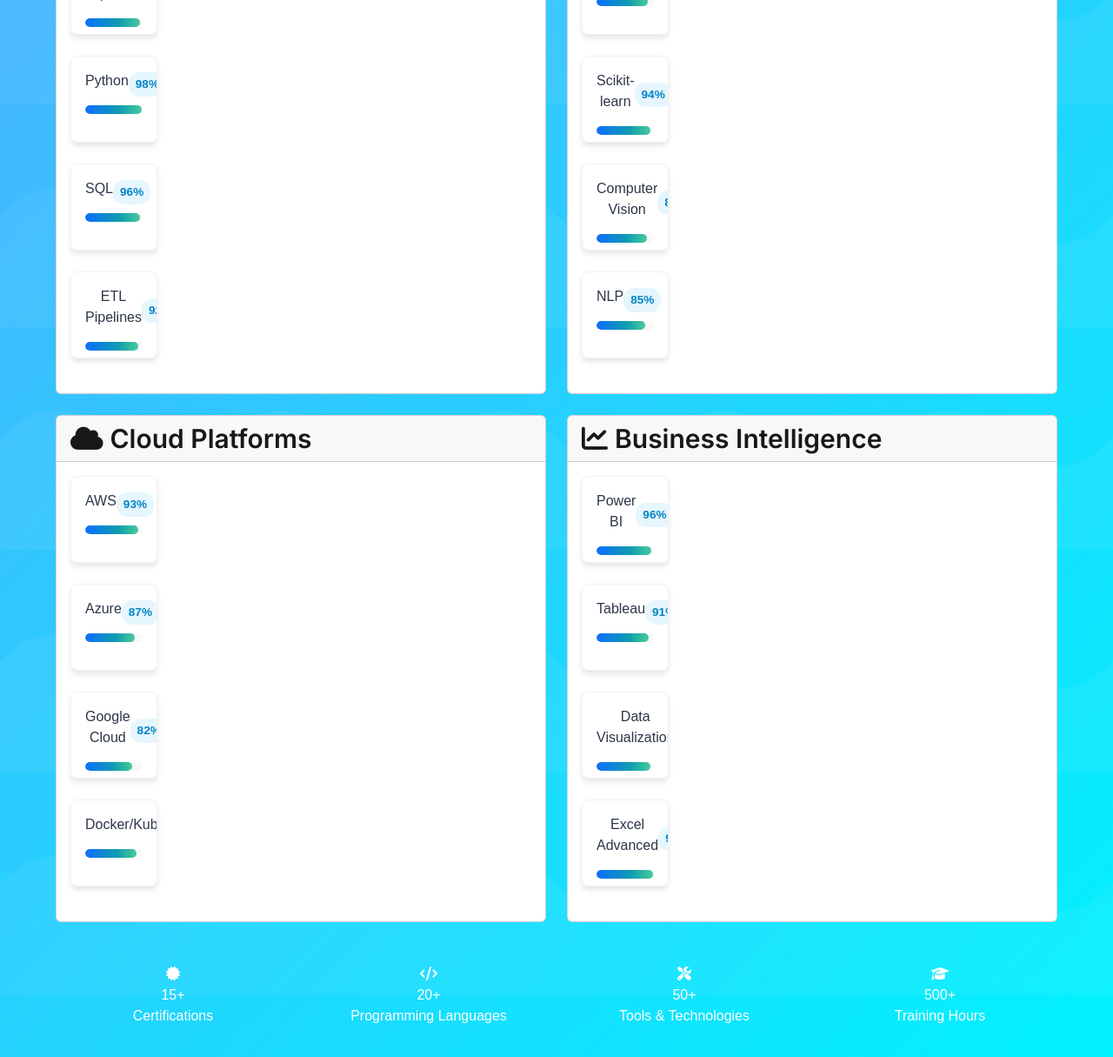
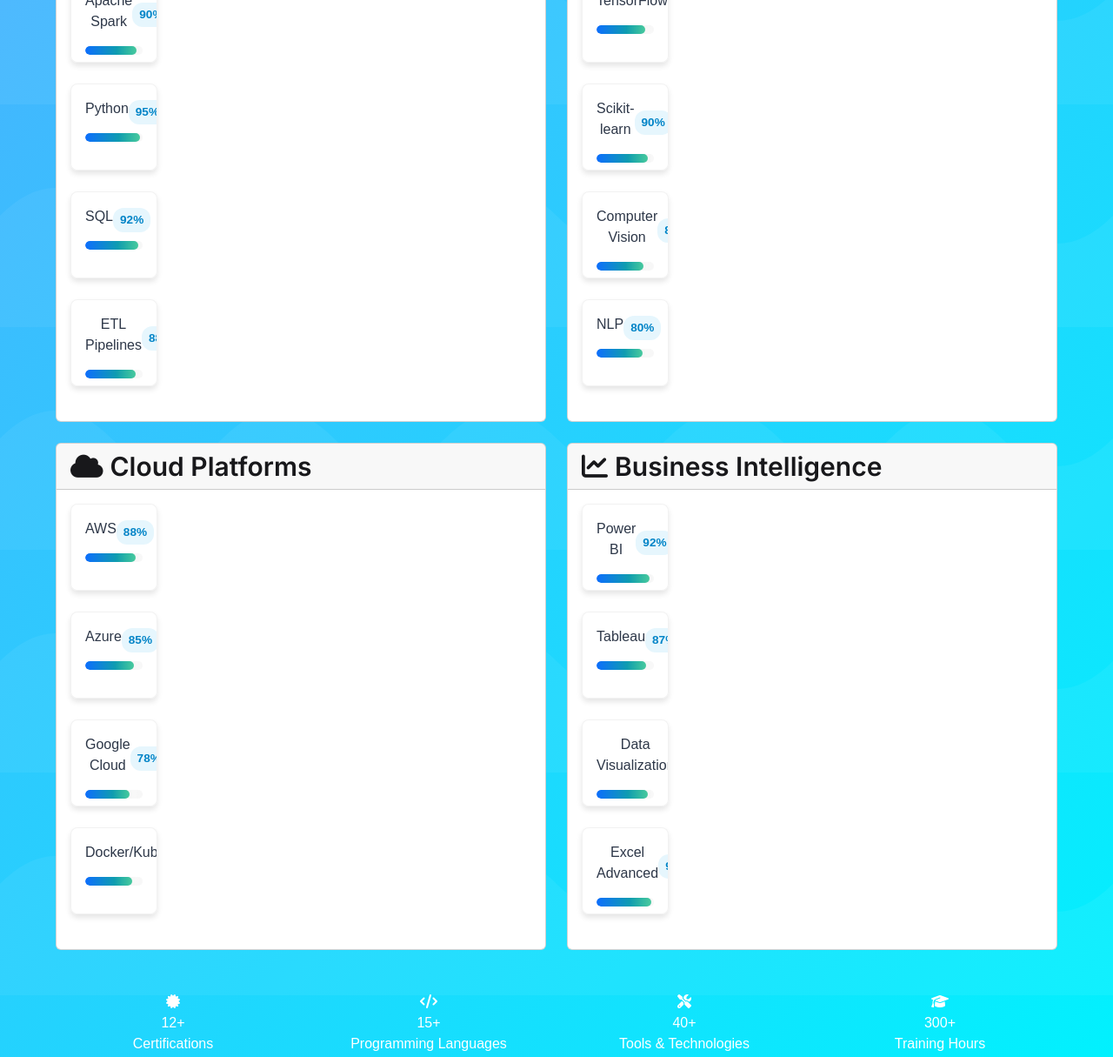
Before and after one commit to simonrenauld/simonrenauld.github.io, a plain HTML site: page index.html in a window 1280 px wide. Shown: the part 1462-2677 px from the top of the page at 87% size. Drawn offline with nearby package versions, Linux system fonts and the light colour scheme.

Commit message:
Refine Technical Proficiency section with realistic skill levels
- Adjust skill percentages to more credible levels (85-95% range)
- Update summary statistics to realistic numbers
- Improve section description for enterprise focus
- Fix minor HTML formatting issues
- Maintain professional presentation while being authentic

```diff
--- a/index.html
+++ b/index.html
@@ -198,7 +198,7 @@
             <div class="section-header text-center mb-5">
                 <h2 class="display-5 fw-bold mb-3">Technical Proficiency</h2>
                 <p class="lead text-muted mb-4" style="max-width: 600px; margin: 0 auto;">
-                    Advanced expertise across the full data engineering and analytics stack
+                    Advanced expertise across the full data engineering and analytics stack, with hands-on experience in enterprise-scale implementations
                 </p>
                 <div class="section-divider"></div>
             </div>
@@ -215,6 +215,15 @@
                             <div class="skill-item mb-4">
                                 <div class="skill-info d-flex justify-content-between align-items-center mb-2">
                                     <span class="skill-name fw-medium">Apache Spark</span>
+                                    <span class="skill-percentage text-primary fw-bold">90%</span>
+                                </div>
+                                <div class="skill-bar">
+                                    <div class="skill-fill" style="width: 90%"></div>
+                                </div>
+                            </div>
+                            <div class="skill-item mb-4">
+                                <div class="skill-info d-flex justify-content-between align-items-center mb-2">
+                                    <span class="skill-name fw-medium">Python</span>
                                     <span class="skill-percentage text-primary fw-bold">95%</span>
                                 </div>
                                 <div class="skill-bar">
@@ -223,29 +232,20 @@
                             </div>
                             <div class="skill-item mb-4">
                                 <div class="skill-info d-flex justify-content-between align-items-center mb-2">
-                                    <span class="skill-name fw-medium">Python</span>
-                                    <span class="skill-percentage text-primary fw-bold">98%</span>
+                                    <span class="skill-name fw-medium">SQL</span>
+                                    <span class="skill-percentage text-primary fw-bold">92%</span>
                                 </div>
                                 <div class="skill-bar">
-                                    <div class="skill-fill" style="width: 98%"></div>
-                                </div>
-                            </div>
-                            <div class="skill-item mb-4">
-                                <div class="skill-info d-flex justify-content-between align-items-center mb-2">
-                                    <span class="skill-name fw-medium">SQL</span>
-                                    <span class="skill-percentage text-primary fw-bold">96%</span>
-                                </div>
-                                <div class="skill-bar">
-                                    <div class="skill-fill" style="width: 96%"></div>
+                                    <div class="skill-fill" style="width: 92%"></div>
                                 </div>
                             </div>
                             <div class="skill-item">
                                 <div class="skill-info d-flex justify-content-between align-items-center mb-2">
                                     <span class="skill-name fw-medium">ETL Pipelines</span>
-                                    <span class="skill-percentage text-primary fw-bold">92%</span>
+                                    <span class="skill-percentage text-primary fw-bold">88%</span>
                                 </div>
                                 <div class="skill-bar">
-                                    <div class="skill-fill" style="width: 92%"></div>
+                                    <div class="skill-fill" style="width: 88%"></div>
                                 </div>
                             </div>
                         </div>
@@ -263,6 +263,15 @@
                             <div class="skill-item mb-4">
                                 <div class="skill-info d-flex justify-content-between align-items-center mb-2">
                                     <span class="skill-name fw-medium">TensorFlow</span>
+                                    <span class="skill-percentage text-primary fw-bold">85%</span>
+                                </div>
+                                <div class="skill-bar">
+                                    <div class="skill-fill" style="width: 85%"></div>
+                                </div>
+                            </div>
+                            <div class="skill-item mb-4">
+                                <div class="skill-info d-flex justify-content-between align-items-center mb-2">
+                                    <span class="skill-name fw-medium">Scikit-learn</span>
                                     <span class="skill-percentage text-primary fw-bold">90%</span>
                                 </div>
                                 <div class="skill-bar">
@@ -271,29 +280,20 @@
                             </div>
                             <div class="skill-item mb-4">
                                 <div class="skill-info d-flex justify-content-between align-items-center mb-2">
-                                    <span class="skill-name fw-medium">Scikit-learn</span>
-                                    <span class="skill-percentage text-primary fw-bold">94%</span>
+                                    <span class="skill-name fw-medium">Computer Vision</span>
+                                    <span class="skill-percentage text-primary fw-bold">82%</span>
                                 </div>
                                 <div class="skill-bar">
-                                    <div class="skill-fill" style="width: 94%"></div>
-                                </div>
-                            </div>
-                            <div class="skill-item mb-4">
-                                <div class="skill-info d-flex justify-content-between align-items-center mb-2">
-                                    <span class="skill-name fw-medium">Computer Vision</span>
-                                    <span class="skill-percentage text-primary fw-bold">88%</span>
-                                </div>
-                                <div class="skill-bar">
-                                    <div class="skill-fill" style="width: 88%"></div>
+                                    <div class="skill-fill" style="width: 82%"></div>
                                 </div>
                             </div>
                             <div class="skill-item">
                                 <div class="skill-info d-flex justify-content-between align-items-center mb-2">
                                     <span class="skill-name fw-medium">NLP</span>
-                                    <span class="skill-percentage text-primary fw-bold">85%</span>
+                                    <span class="skill-percentage text-primary fw-bold">80%</span>
                                 </div>
                                 <div class="skill-bar">
-                                    <div class="skill-fill" style="width: 85%"></div>
+                                    <div class="skill-fill" style="width: 80%"></div>
                                 </div>
                             </div>
                         </div>
@@ -311,37 +311,37 @@
                             <div class="skill-item mb-4">
                                 <div class="skill-info d-flex justify-content-between align-items-center mb-2">
                                     <span class="skill-name fw-medium">AWS</span>
-                                    <span class="skill-percentage text-primary fw-bold">93%</span>
+                                    <span class="skill-percentage text-primary fw-bold">88%</span>
                                 </div>
                                 <div class="skill-bar">
-                                    <div class="skill-fill" style="width: 93%"></div>
+                                    <div class="skill-fill" style="width: 88%"></div>
                                 </div>
                             </div>
                             <div class="skill-item mb-4">
                                 <div class="skill-info d-flex justify-content-between align-items-center mb-2">
                                     <span class="skill-name fw-medium">Azure</span>
-                                    <span class="skill-percentage text-primary fw-bold">87%</span>
+                                    <span class="skill-percentage text-primary fw-bold">85%</span>
                                 </div>
                                 <div class="skill-bar">
-                                    <div class="skill-fill" style="width: 87%"></div>
+                                    <div class="skill-fill" style="width: 85%"></div>
                                 </div>
                             </div>
                             <div class="skill-item mb-4">
                                 <div class="skill-info d-flex justify-content-between align-items-center mb-2">
                                     <span class="skill-name fw-medium">Google Cloud</span>
-                                    <span class="skill-percentage text-primary fw-bold">82%</span>
+                                    <span class="skill-percentage text-primary fw-bold">78%</span>
                                 </div>
                                 <div class="skill-bar">
-                                    <div class="skill-fill" style="width: 82%"></div>
+                                    <div class="skill-fill" style="width: 78%"></div>
                                 </div>
                             </div>
                             <div class="skill-item">
                                 <div class="skill-info d-flex justify-content-between align-items-center mb-2">
                                     <span class="skill-name fw-medium">Docker/Kubernetes</span>
-                                    <span class="skill-percentage text-primary fw-bold">89%</span>
+                                    <span class="skill-percentage text-primary fw-bold">82%</span>
                                 </div>
                                 <div class="skill-bar">
-                                    <div class="skill-fill" style="width: 89%"></div>
+                                    <div class="skill-fill" style="width: 82%"></div>
                                 </div>
                             </div>
                         </div>
@@ -359,37 +359,37 @@
                             <div class="skill-item mb-4">
                                 <div class="skill-info d-flex justify-content-between align-items-center mb-2">
                                     <span class="skill-name fw-medium">Power BI</span>
-                                    <span class="skill-percentage text-primary fw-bold">96%</span>
+                                    <span class="skill-percentage text-primary fw-bold">92%</span>
                                 </div>
                                 <div class="skill-bar">
-                                    <div class="skill-fill" style="width: 96%"></div>
+                                    <div class="skill-fill" style="width: 92%"></div>
                                 </div>
                             </div>
                             <div class="skill-item mb-4">
                                 <div class="skill-info d-flex justify-content-between align-items-center mb-2">
                                     <span class="skill-name fw-medium">Tableau</span>
-                                    <span class="skill-percentage text-primary fw-bold">91%</span>
+                                <span class="skill-percentage text-primary fw-bold">87%</span>
                                 </div>
                                 <div class="skill-bar">
-                                    <div class="skill-fill" style="width: 91%"></div>
+                                    <div class="skill-fill" style="width: 87%"></div>
                                 </div>
                             </div>
                             <div class="skill-item mb-4">
                                 <div class="skill-info d-flex justify-content-between align-items-center mb-2">
                                     <span class="skill-name fw-medium">Data Visualization</span>
-                                    <span class="skill-percentage text-primary fw-bold">94%</span>
+                                    <span class="skill-percentage text-primary fw-bold">90%</span>
                                 </div>
                                 <div class="skill-bar">
-                                    <div class="skill-fill" style="width: 94%"></div>
+                                    <div class="skill-fill" style="width: 90%"></div>
                                 </div>
                             </div>
                             <div class="skill-item">
                                 <div class="skill-info d-flex justify-content-between align-items-center mb-2">
                                     <span class="skill-name fw-medium">Excel Advanced</span>
-                                    <span class="skill-percentage text-primary fw-bold">98%</span>
+                                    <span class="skill-percentage text-primary fw-bold">95%</span>
                                 </div>
                                 <div class="skill-bar">
-                                    <div class="skill-fill" style="width: 98%"></div>
+                                    <div class="skill-fill" style="width: 95%"></div>
                                 </div>
                             </div>
                         </div>
@@ -404,7 +404,7 @@
                             <div class="summary-icon">
                                 <i class="fas fa-certificate"></i>
                             </div>
-                            <div class="summary-number">15+</div>
+                            <div class="summary-number">12+</div>
                             <div class="summary-label">Certifications</div>
                         </div>
                     </div>
@@ -413,7 +413,7 @@
                             <div class="summary-icon">
                                 <i class="fas fa-code"></i>
                             </div>
-                            <div class="summary-number">20+</div>
+                            <div class="summary-number">15+</div>
                             <div class="summary-label">Programming Languages</div>
                         </div>
                     </div>
@@ -422,7 +422,7 @@
                             <div class="summary-icon">
                                 <i class="fas fa-tools"></i>
                             </div>
-                            <div class="summary-number">50+</div>
+                            <div class="summary-number">40+</div>
                             <div class="summary-label">Tools & Technologies</div>
                         </div>
                     </div>
@@ -431,7 +431,7 @@
                             <div class="summary-icon">
                                 <i class="fas fa-graduation-cap"></i>
                             </div>
-                            <div class="summary-number">500+</div>
+                            <div class="summary-number">300+</div>
                             <div class="summary-label">Training Hours</div>
                         </div>
                     </div>
```
